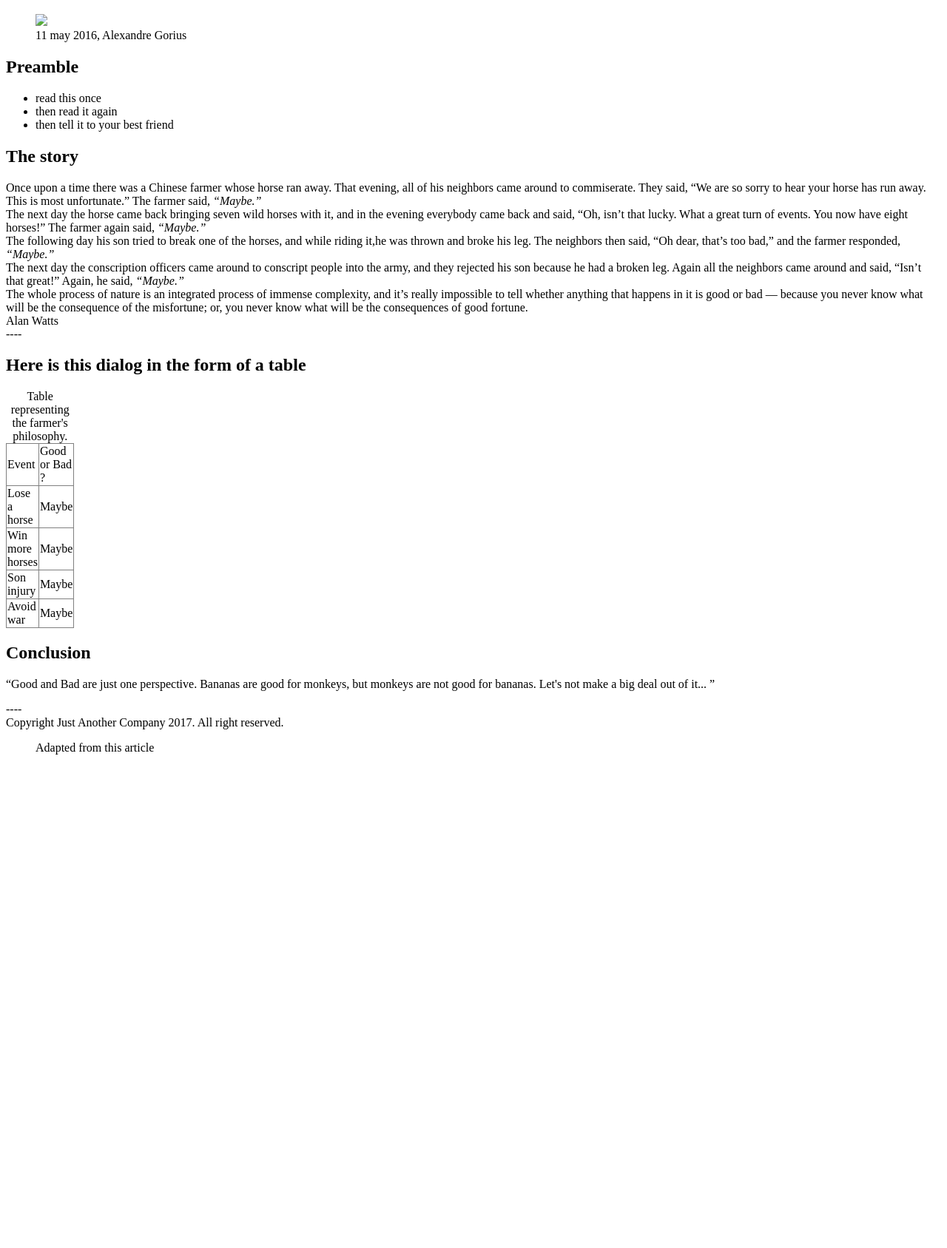
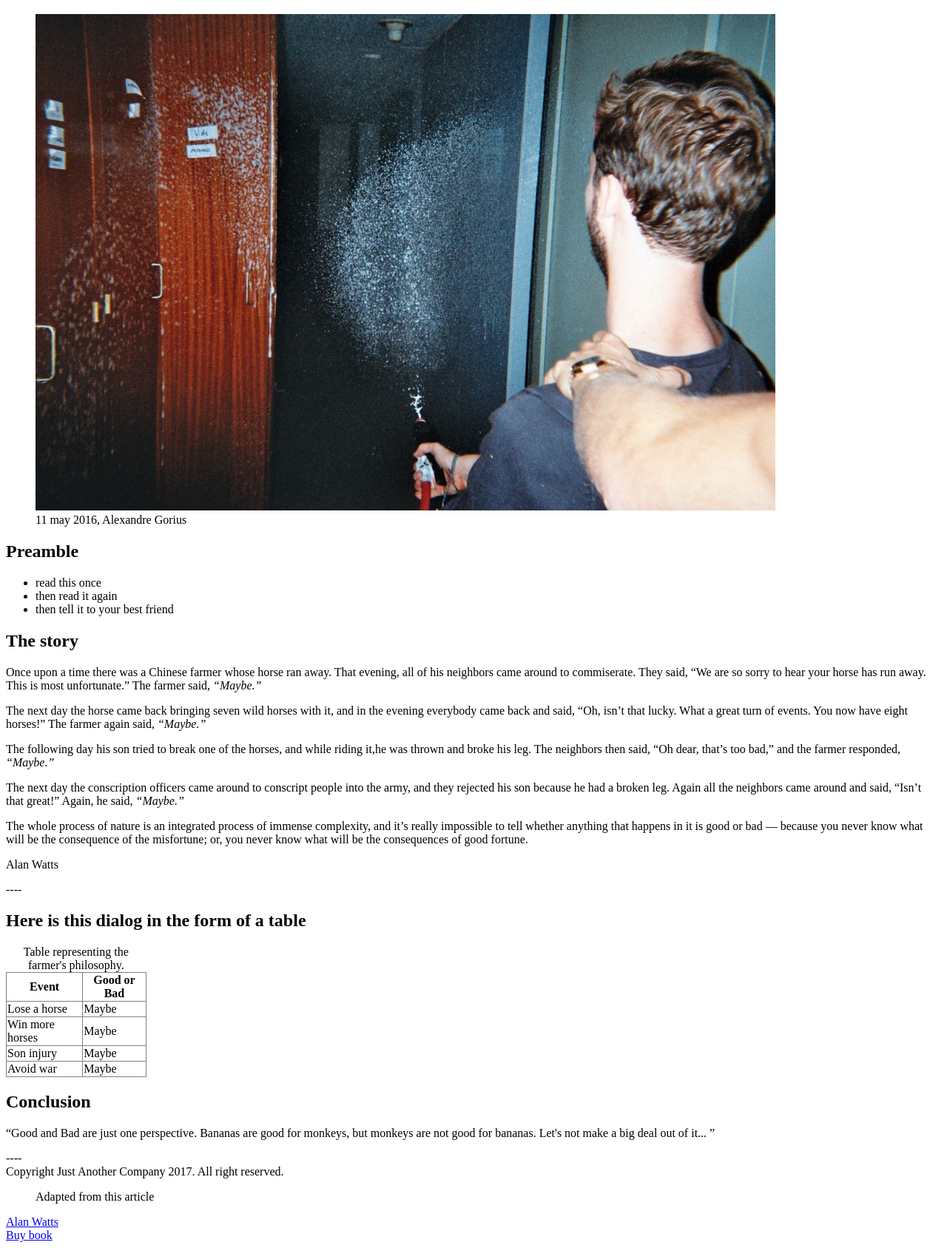
Before and after one commit to MariyaMaki/progressive-enhancement, a plain HTML site: page index.html in a window 1280 px wide. Shown: the part 61-1748 px from the top of the page at 74% size. Before the commit the page ends 1097 px from the top, so only its background shows below. Drawn offline with Linux system fonts and the light colour scheme.

Commit message:
fin version html

```diff
--- a/index.html
+++ b/index.html
@@ -13,7 +13,7 @@
     <header>
         <h1>Story of the Chinese Farmer</h1>
         <figure>
-            <img src="./img/fermierCh.jpeg">
+            <img src="./img/fermierCh.jpeg" alt="un homme joue avec du champagne">
             <figcaption>11 may 2016, Alexandre Gorius</figcaption>
         </figure>
     </header>
@@ -29,26 +29,35 @@
 
         <p>Once upon a time there was a Chinese farmer whose horse ran away. That evening, all of his neighbors came
             around to commiserate. They said, “We are so sorry to hear your horse has run away. This is most
-            unfortunate.” The farmer said, <em>“Maybe.”</em> <br/>The next day the horse came back bringing seven wild horses with it, and in the
+            unfortunate.” The farmer said, <em>“Maybe.”</em>
+        </p>
+        <p>The next day the horse came back bringing seven wild horses with it, and in the
             evening everybody came back and said, “Oh, isn’t that lucky. What a great turn of events. You now have eight
-            horses!” The farmer again said, <em>“Maybe.”</em> <br/>The following day his son tried to break one of the horses, and while
+            horses!” The farmer again said, <em>“Maybe.”</em>
+        </p>
+        <p>The following day his son tried to break one of the horses, and while
             riding it,he was thrown and broke his leg. The neighbors then said, “Oh dear, that’s too bad,” and the farmer
-            responded, <em>“Maybe.”</em><br/>The next day the conscription officers came around to conscript people into the army, and they rejected
+            responded, <em>“Maybe.”</em>
+        </p>
+        <p>The next day the conscription officers came around to conscript people into the army, and they rejected
             his son because he had a broken leg. Again all the neighbors came around and said, “Isn’t that great!” Again, he
-            said, <em>“Maybe.”</em> <br/>The whole process of nature is an integrated process of immense complexity, and it’s really impossible
+            said, <em>“Maybe.”</em>
+        </p>
+        <p>The whole process of nature is an integrated process of immense complexity, and it’s really impossible
             to tell whether anything that happens in it is good or bad — because you never know what will be the
             consequence of the misfortune; or, you never know what will be the consequences of good fortune.
-            <br/>Alan Watts <br/> ----
         </p>
+        <p>Alan Watts </p>
+        <p>----</p>
     </section>
     <section class="conclusion">
         <h2 class="tableau">Here is this dialog in the form of a table</h2>
-        <table style="width: 3%; border-collapse: collapse;" border="1">
+        <table style="width: 15%; border-collapse: collapse;" border="1">
             <caption>Table representing the farmer's philosophy.</caption>
             <tbody>
                 <tr>
-                    <td>Event</td>
-                    <td>Good or Bad ?</td>
+                    <th>Event</th>
+                    <th><strong class="Good">Good</strong> or <strong class="bad">Bad</strong></th>
                 </tr>
                 <tr>
                     <td>Lose a horse</td>
@@ -78,6 +87,8 @@
         <blockquote cite="https://wellsbaum.blog/2018/01/27/alan-watts-the-story-of-the-chinese-farmer/"> Adapted from
             this article
         </blockquote>
+        <a href="https://fr.wikipedia.org/wiki/Alan_Watts" target="_blank" title="about the autor">Alan Watts</a><br/>
+        <a href="https://www.amazon.fr/dp/1577311809/ref=as_li_ss_tl?language=en_US&ie=UTF8&linkCode=gs2&linkId=e793add9bb697066facd6d40ee28dfec&tag=wells012007-21" target="_blank" title="amazon link">Buy book</a>
     </footer>
 </body>
 
--- a/style.css
+++ b/style.css
@@ -0,0 +1,7 @@
+a:hover {
+    background-color: blueviolet;
+    color: black;
+}
+a:visited {
+    color: red;
+}
```
Also changed, not shown: img/fermierCh.jpeg (added).
